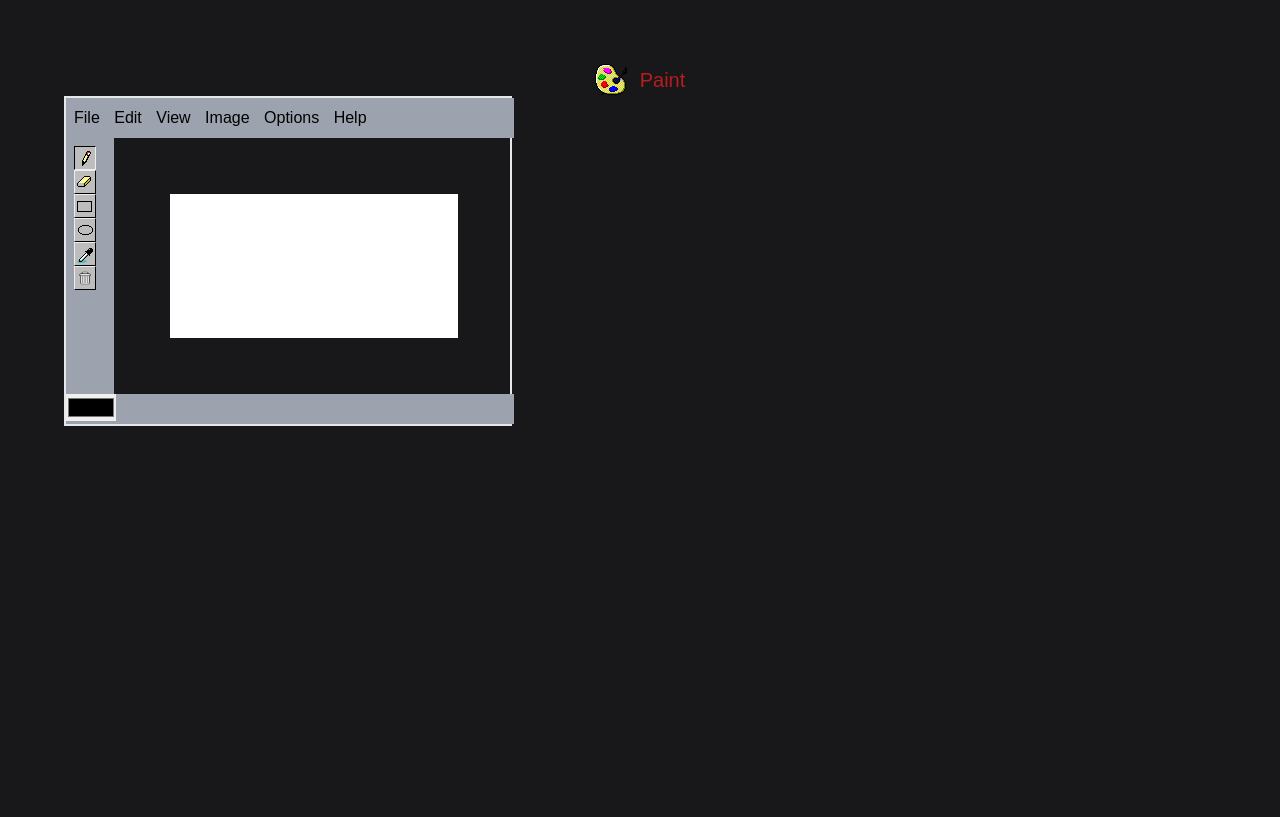
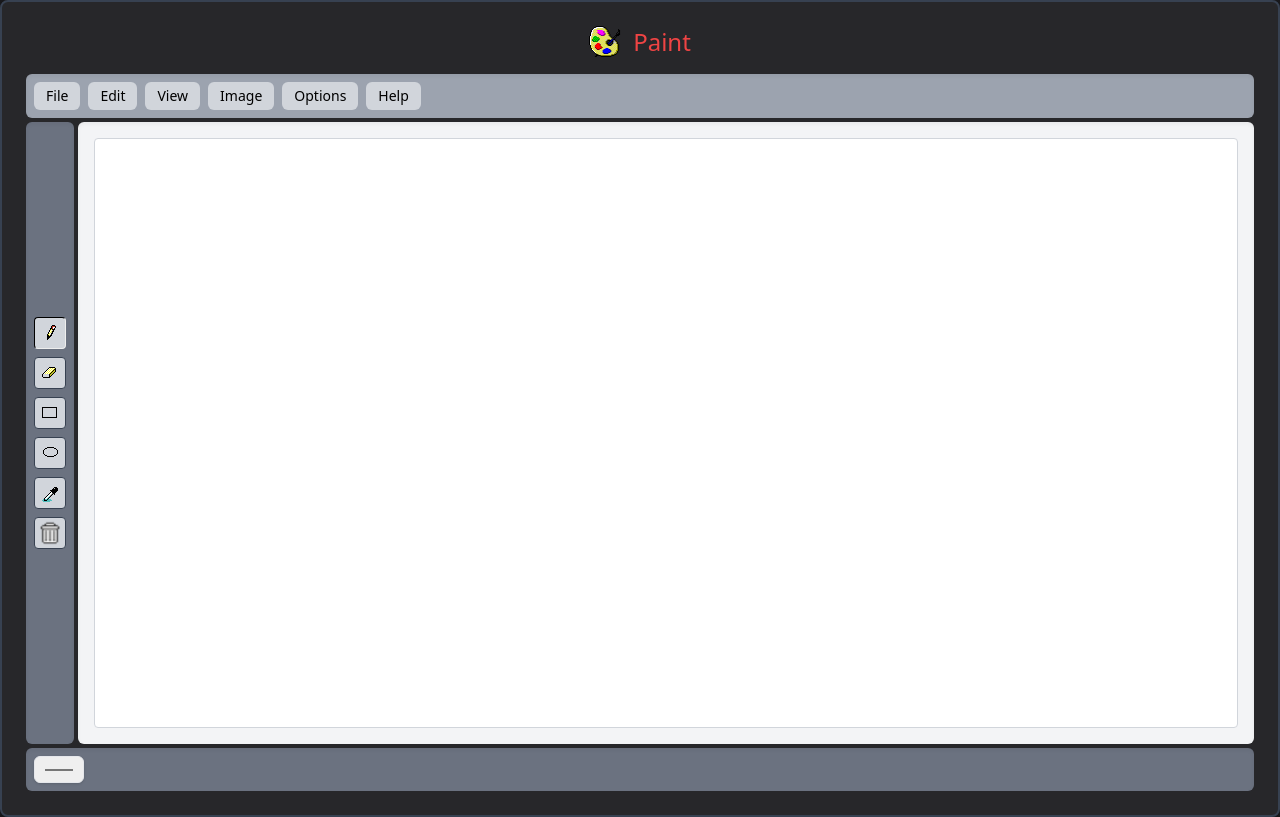
Before and after one commit to Facundosegovia01/paint-js, a website: page index.html in a window 1280 px wide. Drawn offline with nearby package versions, Linux system fonts and the light colour scheme.

Commit message:
acomodamos codigo y creamos mas modos

```diff
--- a/index.html
+++ b/index.html
@@ -3,128 +3,54 @@
 <head>
     <meta charset="UTF-8">
     <meta name="viewport" content="width=device-width, initial-scale=1.0">
-   <script src="https://cdn.tailwindcss.com"></script>
+    <script src="https://cdn.tailwindcss.com"></script>
     <title>Paint 95 con Canvas</title>
 </head>
-<body class="bg-zinc-900 box-border m-0 p-16"  style="font-family: Arial, Helvetica, sans-serif;">
+<body class="bg-zinc-900 m-0 p-0 flex justify-center items-center min-h-screen w-full h-full">
 
-    <h1 class="flex items-center justify-center text-red-700 text-xl gap-3 ">
-        <img src="icons/icon.png" alt="paint icon"> Paint
-    </h1>
+    <style>
+        .active {
+            border-color:#000;
+            border-right-color: #eee;
+            border-bottom-color: #eee;
+        }
+    </style>
+    <div class="border-2 border-gray-700 bg-zinc-800 p-4 md:p-6 rounded-lg shadow-lg w-full h-full max-w-full max-h-full">
+        <h1 class="flex items-center justify-center text-red-500 text-xl md:text-2xl gap-3 mb-4">
+            <img src="icons/icon.png" alt="paint icon" class="w-6 h-6 md:w-8 md:h-8"> Paint
+        </h1>
 
-<div id="container" class="border-2 max-w-md ">
-    <header class="bg-gray-400 p-2" id="header">
-            <style>
-                button {
-                    border: 0;
-                    margin-right: 10px;
-                    background: transparent;
-                    &:hover {
+        <div id="container" class="grid grid-cols-1 md:grid-cols-[auto_1fr] grid-rows-[auto_1fr_auto] gap-1 h-full">
+            <header class="bg-gray-400 p-2 col-span-1 md:col-span-2 rounded-md shadow-inner" id="header">
+                <div class="flex flex-wrap justify-center md:justify-start space-x-2">
+                    <button class="bg-gray-300 text-sm px-3 py-1 rounded-md hover:bg-gray-400 transition">File</button>
+                    <button class="bg-gray-300 text-sm px-3 py-1 rounded-md hover:bg-gray-400 transition">Edit</button>
+                    <button class="bg-gray-300 text-sm px-3 py-1 rounded-md hover:bg-gray-400 transition">View</button>
+                    <button class="bg-gray-300 text-sm px-3 py-1 rounded-md hover:bg-gray-400 transition">Image</button>
+                    <button class="bg-gray-300 text-sm px-3 py-1 rounded-md hover:bg-gray-400 transition">Options</button>
+                    <button class="bg-gray-300 text-sm px-3 py-1 rounded-md hover:bg-gray-400 transition">Help</button>
+                </div>
+            </header>
 
-                        box-shadow: 1px 1px black,
-                        inset -1px -1px gray,
-                        inset 1px 1px white
+            <aside class="bg-gray-500 p-2 rounded-md shadow-inner flex flex-row md:flex-col items-center justify-center md:space-y-2 space-x-2 md:space-x-0" id="aside">
+                <button id="draw-btn" title="Pincel" class="active w-8 h-8 bg-gray-300 border border-gray-700 rounded bg-[url('./icons/draw.png')] bg-center bg-no-repeat"></button>
+                <button id="erase-btn" title="Borrar" class="w-8 h-8 bg-gray-300 border border-gray-700 rounded hover:bg-gray-400 bg-[url('./icons/erase.png')] bg-center bg-no-repeat"></button>
+                <button id="rectangle-btn" title="Rectángulo" class="w-8 h-8 bg-gray-300 border border-gray-700 rounded hover:bg-gray-400 bg-[url('./icons/rectangle.png')] bg-center bg-no-repeat"></button>
+                <button id="ellipse-btn" title="Elipse" class="w-8 h-8 bg-gray-300 border border-gray-700 rounded hover:bg-gray-400 bg-[url('./icons/ellipse.png')] bg-center bg-no-repeat"></button>
+                <button id="picker-btn" title="Seleccionar" class="w-8 h-8 bg-gray-300 border border-gray-700 rounded hover:bg-gray-400 bg-[url('./icons/picker.png')] bg-center bg-no-repeat"></button>
+                <button id="clear-btn" title="Borrar" class="w-8 h-8 bg-gray-300 border border-gray-700 rounded hover:bg-gray-400 bg-[url('./icons/trash.png')] bg-center bg-no-repeat bg-cover"></button>
+            </aside>
 
-                    }
-                }
+            <main class="p-2 sm:p-4 bg-gray-100 flex justify-center items-center rounded-md shadow-inner h-full w-full" id="main">
+                <canvas id="canvas" class="bg-white w-full h-full border border-gray-300 rounded"></canvas>
+            </main>
 
-                aside
-                {  width: 52px;
-                    padding-top: 2px;
-                    grid-area: aside;
+            <footer class="bg-gray-500 p-2 col-span-1 md:col-span-2 flex rounded-md shadow-inner">
+                <input type="color" id="color-picker" value="#000000" class="p-2 border rounded-md shadow">
+            </footer>
+        </div>
+    </div>
 
-                    nav{
-                        display: flex;
-                        flex-wrap: wrap;
-                    }
-
-                    button {
-
-                    width: 24px;
-                    height: 24px;
-                    background: #bdbdbd url('./icons/draw.png')no-repeat center;
-                border: 1px solid #000;
-                border: 1.5px solid #eee;
-                border-right-color:#000;
-                border-bottom-color: #000;
-
-                &.active {
-                     border-color: #000;
-                     border-right-color:#eee;
-                  border-bottom-color: #eee;
-                }
-                }
-            }
-
-                #erase-btn {
-                    background-image: url('./icons/erase.png');
-                }
-                #rectangle-btn {
-                    background-image: url('./icons/rectangle.png');
-
-                }
-
-                #ellipse-btn {
-                    background-image: url('./icons/ellipse.png');
-                }
-
-                #picker-btn {
-                    background-image: url(./icons/picker.png);
-                }
-
-                #clear-btn {
-                    background-image: url(./icons/trash.png);
-                    background-size: 18px;
-                }
-
-                #container {
-                    display: grid;
-                    grid-template-areas:
-                    "header header header"
-                    "aside main main"
-                    "footer footer footer"
-                    ;
-                }
-                #header {
-                    grid-area: header;
-                }
-                #main {
-                    grid-area: main;
-                }
-                footer {
-                    grid-area: footer;
-                }
-            </style>
-
-        <button>File</button>
-        <button>Edit</button>
-        <button>View</button>
-        <button>Image</button>
-        <button>Options</button>
-        <button>Help</button>
-    </header>
-
-    <aside class="bg-gray-400 p-2 w-12  ">
-        <nav class="flex-wrap ">
-            <button class="active " id="draw-btn" title="Pincel"></button>
-            <button id="erase-btn" title="Borrar"></button>
-            <button id="rectangle-btn" title="Rectangulo"></button>
-            <button id="ellipse-btn" title="elipse"></button>
-            <button id="picker-btn" title="Seleccionar"></button>
-            <button id="clear-btn" title="Borrar"></button>
-        </nav>
-
-
-    </aside>
-    <main class="p-14 " id="main">
-        <canvas id="canvas" class="bg-white w-72 ">
-
-        </canvas>
-    </main>
-    <footer class="bg-gray-400">
-        <input type="color" id="color-picker" value="#000000">
-    </footer>
-</div>
     <script type="module" src="index.js"></script>
 </body>
 </html>
--- a/index.js
+++ b/index.js
@@ -1,88 +1,178 @@
+// Constantes
+// Constantes
+const MODES = {
+    DRAW: 'draw',
+    ERASE: 'erase',
+    RECTANGLE: 'rectangle',
+    ELLIPSE: 'ellipse',
+    PICKER: 'picker'
+}
+
+// Utilidades
+const $canvas = document.getElementById("canvas");
+const ctx = $canvas.getContext('2d');
+
+// Traer utilidades del DOM
+const $colorPicker = document.getElementById("color-picker");
+const $clearBtn = document.getElementById("clear-btn");
+const $drawBtn = document.getElementById("draw-btn");
+const $rectangleBtn = document.getElementById("rectangle-btn");
+const $eraseBtn = document.getElementById('erase-btn')
+
+// Estado
+let isDrawing = false;
+let startX, startY;
+let lastX = 0, lastY = 0;
+let mode = MODES.DRAW;
+let imageData;
+
+// Eventos
+$canvas.addEventListener('mousedown', startDrawing);
+$canvas.addEventListener('mousemove', draw);
+$canvas.addEventListener('mouseup', stopDrawing);
+$canvas.addEventListener('mouseleave', stopDrawing);
+
+// Soporte para dispositivos táctiles
+$canvas.addEventListener('touchstart', startDrawing);
+$canvas.addEventListener('touchmove', draw);
+$canvas.addEventListener('touchend', stopDrawing);
+
+// Eventos de utilidades
+$colorPicker.addEventListener('change', handleChangeColor);
+$clearBtn.addEventListener('click', clearCanvas);
+$rectangleBtn.addEventListener('click', () => setMode(MODES.RECTANGLE));
+$drawBtn.addEventListener('click', () => setMode(MODES.DRAW));
+$eraseBtn.addEventListener('click', () => {
+setMode(MODES.ERASE)
+})
 
 
-//constasntes
-const MODES = {
-DRAW: 'draw',
-ERASE: 'erase',
-RECTANGLE: 'rectangle',
-ELLIPSE: 'ellipse',
-PICKER: 'picker'
 
+// Función para ajustar el tamaño del canvas dinámicamente
+function resizeCanvas() {
+    const main = document.getElementById('main');
+    const width = main.clientWidth;
+    const height = main.clientHeight;
+
+    const tempImageData = ctx.getImageData(0, 0, $canvas.width, $canvas.height);
+
+    $canvas.width = width;
+    $canvas.height = height;
+
+    ctx.putImageData(tempImageData, 0, 0);
+
+    // Redibujar el canvas si es necesario (opcional)
+    ctx.strokeStyle = $colorPicker.value;
+}
+
+// Ajustar el tamaño del canvas cuando la ventana cambia de tamaño
+window.addEventListener('resize', resizeCanvas);
+
+// Ajustar el tamaño del canvas cuando se carga la página
+window.addEventListener('load', resizeCanvas);
+
+// Métodos
+function startDrawing(event) {
+    isDrawing = true;
+    const { offsetX, offsetY } = getEventCoordinates(event);
+
+    // Guardar coordenadas iniciales
+    [startX, startY] = [offsetX, offsetY];
+    [lastX, lastY] = [offsetX, offsetY];
+    imageData = ctx.getImageData(0, 0, $canvas.width, $canvas.height);
+}
+
+function draw(event) {
+    if (!isDrawing) return;
+    const { offsetX, offsetY } = getEventCoordinates(event);
+
+    if (mode === MODES.DRAW || mode === MODES.ERASE) {
+        // Comenzar trazado
+        ctx.beginPath();
+        ctx.moveTo(lastX, lastY);
+
+        // Dibujar una línea entre coordenadas
+        ctx.lineTo(offsetX, offsetY);
+        ctx.stroke();
+
+        ctx.lineWidth = 3;
+
+        // Actualizar últimas coordenadas
+        [lastX, lastY] = [offsetX, offsetY];
+        return;
+    }
+
+    if (mode === MODES.RECTANGLE) {
+        ctx.putImageData(imageData, 0, 0);
+
+        const width = offsetX - startX;
+        const height = offsetY - startY;
+        ctx.beginPath();
+        ctx.rect(startX, startY, width, height);
+        ctx.stroke();
+        return;
+    }
 }
 
 
-//utilities
-const $ = selector => document.querySelector(selector)
-const $$ = selector  => document.querySelector(selector)
-const $canvas = document.getElementById("canvas")
-const ctx = $canvas.getContext('2d')
-const $colorPicker = document.getElementById("color-picker")
-
-
-//state
-
-let isDrawing = false
-let startX , startY
-
-let lastX = 0
-let lastY = 0
-
-let mode = MODES.DRAW
-
-
-
-//EVENTOS
-
-$canvas.addEventListener('mousedown',startDrawing)
-$canvas.addEventListener('mousemove', draw)
-$canvas.addEventListener('mouseup', stopDrawing)
-$canvas.addEventListener('mouseleave', stopDrawing)
-
-$colorPicker.addEventListener ('change', handleChangeColor)
-
-//metodos
-
-function startDrawing (event) {
-    isDrawing= true
-    const { offsetX, offsetY } = event;
-    //guardar cordenadas iniciales
-
-   ;[startX, startY] = [offsetX, offsetY]
-   ;[lastX , lastY] = [offsetX, offsetY]
-   console.log({startX, startY , lastX, lastY});
-
+function stopDrawing() {
+    isDrawing = false;
 }
 
-function draw (event){
-if (!isDrawing) return
-
-const {offsetX, offsetY} = event
-//comenzar trazado
-
-ctx.beginPath()
-
-
-ctx.moveTo(lastX, lastY)
-
-//dibujar una linea entre cordenasdas
-
-ctx.lineTo(offsetX, offsetY)
-
-
-ctx.stroke()
-
-ctx.lineWidth = 3
-
-//actualizar ultimas cordenadas
-;[lastX,lastY] = [offsetX, offsetY]
+function handleChangeColor() {
+    const { value } = $colorPicker;
+    ctx.strokeStyle = value;
 }
 
-function stopDrawing (event) {
-
-    isDrawing = false
+function clearCanvas() {
+    ctx.clearRect(0, 0, $canvas.width, $canvas.height);
 }
 
-function handleChangeColor (event) {
-const {value } = $colorPicker
-ctx.strokeStyle = value
+//set mode
+
+function setMode(newMode) {
+    mode = newMode;
+    document.querySelector('button.active')?.classList.remove('active');
+
+    if (mode === MODES.DRAW) {
+        $drawBtn.classList.add('active');
+        $canvas.style.cursor = 'url("./cursors/pincel.png") 0 24, auto';
+        ctx.lineWidth = 2;
+        ctx.globalCompositeOperation = "source-over"
+
+        return;
+    }
+
+    if (mode === MODES.RECTANGLE) {
+        $rectangleBtn.classList.add('active');
+        $canvas.style.cursor = 'nw-resize';
+        ctx.lineWidth = 2;
+        ctx.globalCompositeOperation = "source-over"
+
+        return;
+    }
+
+    if (mode === MODES.ERASE) {
+        $eraseBtn.classList.add('active');
+        $canvas.style.cursor = 'url("./cursors/erase.png") 0 24, auto';
+        ctx.lineWidth = 20;
+        ctx.globalCompositeOperation = "destination-out"
+        return
+    }
 }
+
+// Función para obtener las coordenadas del evento, tanto en dispositivos táctiles como no táctiles
+function getEventCoordinates(event) {
+    if (event.touches && event.touches.length > 0) {
+        const rect = $canvas.getBoundingClientRect();
+        return {
+            offsetX: event.touches[0].clientX - rect.left,
+            offsetY: event.touches[0].clientY - rect.top
+        };
+    } else {
+        return {
+            offsetX: event.offsetX,
+            offsetY: event.offsetY
+        };
+    }
+}
```
Also changed, not shown: cursors/erase.png (added), cursors/pincel.png (added), cursors/point.png (added).
